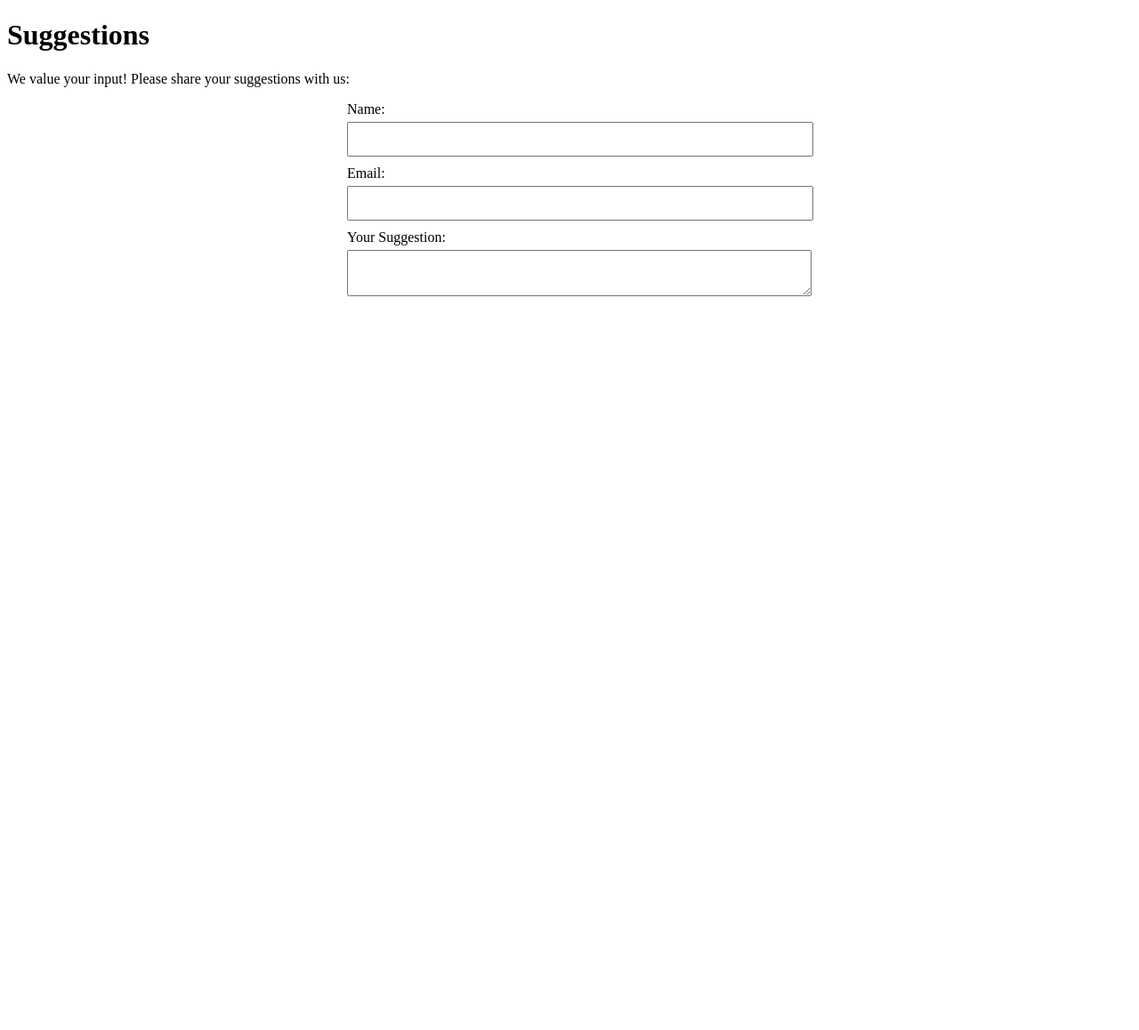
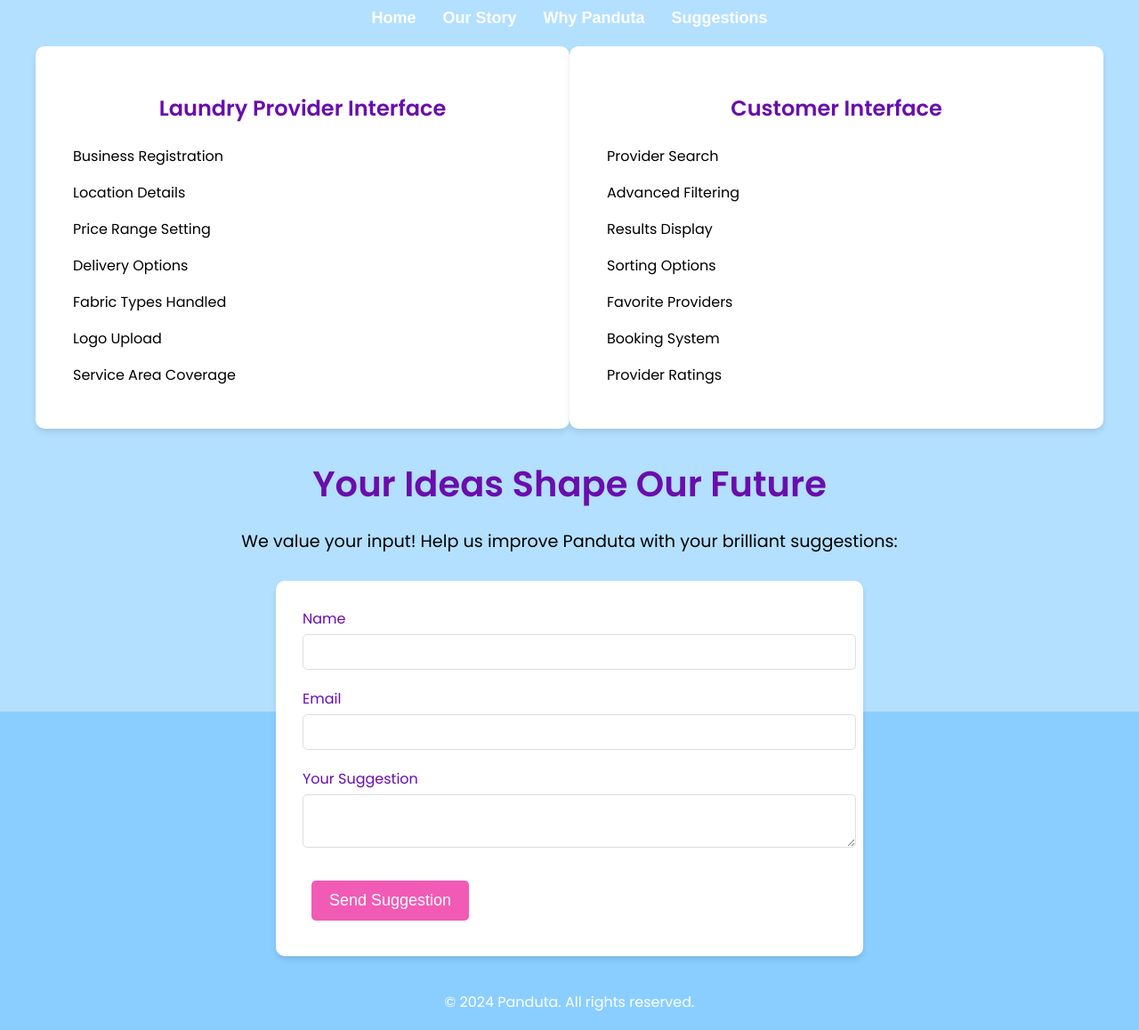
Before and after one commit to SuzanFah/panduta, a Flask app: page /suggestions in a window 1280 px wide. Shown: the whole page at 89% size. Before the commit the page ends 333 px from the top, so only its background shows below. Run offline with Flask 3, Linux system fonts and the light colour scheme; some libraries are stand-ins or nearby versions.

Commit message:
submit suggestinions scheme

```diff
--- a/panduta_landing_page/static/css/styles.css
+++ b/panduta_landing_page/static/css/styles.css
@@ -28,7 +28,7 @@
 header {
     text-align: center;
     padding: 50px 20px;
-    background-color: #b3e0ff;
+    background-color: #8aceff;
     color: rgb(3, 16, 21);
     display: flex;
     flex-direction: column;
@@ -326,38 +326,75 @@
     border-radius: 5px;
 }
 
-/* Styles for Suggestions page */
-.suggestion-form {
-    max-width: 500px;
-    margin: 0 auto;
+:root {
+    --primary-color: #6a0dad;
+    --secondary-color: #9b5de5;
+    --accent-color: #f15bb5;
+    --background-color: #b3e0ff;
+    --text-color: #333;
 }
 
-.suggestion-form label {
-    display: block;
-    margin-top: 10px;
+body.suggestions-page {
+    font-family: 'Poppins', sans-serif;
+    background-color: var(--background-color);
+    color: var(--text-color);
 }
 
-.suggestion-form input,
-.suggestion-form textarea {
+.page-title {
+    color: var(--primary-color);
+    text-align: center;
+    font-size: 2.5em;
+    margin-bottom: 20px;
+}
+
+.intro-text {
+    text-align: center;
+    font-size: 1.2em;
+    margin-bottom: 30px;
+}
+
+.suggestion-form {
+    max-width: 600px;
+    margin: 0 auto;
+    background-color: white;
+    padding: 30px;
+    border-radius: 10px;
+    box-shadow: 0 4px 6px rgba(0, 0, 0, 0.1);
+}
+
+.form-group {
+    margin-bottom: 20px;
+}
+
+.form-group label {
+    display: block;
+    margin-bottom: 5px;
+    color: var(--primary-color);
+}
+
+.form-group input,
+.form-group textarea {
     width: 100%;
     padding: 10px;
-    margin-top: 5px;
+    border: 1px solid #ddd;
+    border-radius: 5px;
+    font-size: 16px;
 }
 
-.suggestion-form button {
-    display: block;
-    width: 100%;
-    padding: 10px;
-    margin-top: 20px;
-    background-color: var(--primary-color);
+.submit-btn {
+    background-color: var(--accent-color);
     color: white;
     border: none;
+    padding: 12px 20px;
+    font-size: 18px;
+    border-radius: 5px;
     cursor: pointer;
+    transition: background-color 0.3s ease;
 }
 
-.suggestion-form button:hover {
-    background-color: var(--accent-color);
-}
+.submit-btn:hover {
+    background-color: var(--secondary-color);
+}}
 
 @keyframes fadeIn {
     from { opacity: 0; }
@@ -374,3 +411,55 @@
       text-align: center;
       margin-bottom: 30px;
   }
+
+.comparison-container {
+  display: flex;
+  justify-content: space-around;
+  margin: 2rem auto;
+  max-width: 1200px;
+}
+
+.comparison-column {
+  flex-basis: 45%;
+  background: #ffffff;
+  border-radius: 10px;
+  padding: 2rem;
+  box-shadow: 0 4px 6px rgba(0, 0, 0, 0.1);
+  transition: transform 0.3s ease;
+}
+
+.comparison-column:hover {
+  transform: translateY(-5px);
+}
+
+.comparison-column h2 {
+  color: var(--primary-color);
+  text-align: center;
+  margin-bottom: 1.5rem;
+}
+
+.feature-list {
+  list-style-type: none;
+  padding: 0;
+}
+
+.feature-list li {
+  margin-bottom: 1rem;
+  display: flex;
+  align-items: center;
+}
+
+.feature-list i {
+  margin-right: 10px;
+  color: var(--accent-color);
+}
+
+@media (max-width: 768px) {
+  .comparison-container {
+    flex-direction: column;
+  }
+
+  .comparison-column {
+    margin-bottom: 2rem;
+  }
+}
--- a/panduta_landing_page/templates/suggestions.html
+++ b/panduta_landing_page/templates/suggestions.html
@@ -4,32 +4,69 @@
   <meta charset="UTF-8">
   <meta name="viewport" content="width=device-width, initial-scale=1.0">
   <title>Suggestions - Panduta</title>
-    <link rel="stylesheet" href="styles.css">
+  <link rel="stylesheet" href="{{ url_for('static', filename='css/styles.css') }}">
+  <link href="https://fonts.googleapis.com/css2?family=Poppins:wght@300;400;600&display=swap" rel="stylesheet">
+  <script src="https://kit.fontawesome.com/your-fontawesome-kit.js" crossorigin="anonymous"></script>
 </head>
-<body>
+<body class="suggestions-page">
   <nav>
-        <!-- Copy your updated navigation here -->
+      <ul class="nav-links">
+          <li><a href="{{ url_for('index') }}">Home</a></li>
+          <li><a href="{{ url_for('our_story') }}">Our Story</a></li>
+          <li><a href="{{ url_for('why_panduta') }}">Why Panduta</a></li>
+          <li><a href="{{ url_for('suggestions') }}">Suggestions</a></li>
+      </ul>
   </nav>
 
   <main>
-        <h1>Suggestions</h1>
-        <p>We value your input! Please share your suggestions with us:</p>
+      <section class="comparison-container">
+          <div class="comparison-column provider">
+            <h2>Laundry Provider Interface</h2>
+            <ul class="feature-list">
+              <li><i class="fas fa-store"></i> Business Registration</li>
+              <li><i class="fas fa-map-marker-alt"></i> Location Details</li>
+              <li><i class="fas fa-dollar-sign"></i> Price Range Setting</li>
+              <li><i class="fas fa-truck"></i> Delivery Options</li>
+              <li><i class="fas fa-tshirt"></i> Fabric Types Handled</li>
+              <li><i class="fas fa-image"></i> Logo Upload</li>
+              <li><i class="fas fa-map"></i> Service Area Coverage</li>
+            </ul>
+          </div>
+          <div class="comparison-column customer">
+            <h2>Customer Interface</h2>
+            <ul class="feature-list">
+              <li><i class="fas fa-search"></i> Provider Search</li>
+              <li><i class="fas fa-filter"></i> Advanced Filtering</li>
+              <li><i class="fas fa-list-ul"></i> Results Display</li>
+              <li><i class="fas fa-sort"></i> Sorting Options</li>
+              <li><i class="fas fa-heart"></i> Favorite Providers</li>
+              <li><i class="fas fa-calendar-alt"></i> Booking System</li>
+              <li><i class="fas fa-star"></i> Provider Ratings</li>
+            </ul>
+          </div>
+      </section>
+
+      <h1 class="page-title">Your Ideas Shape Our Future</h1>
+      <p class="intro-text">We value your input! Help us improve Panduta with your brilliant suggestions:</p>
       <form class="suggestion-form">
-            <label for="name">Name:</label>
+          <div class="form-group">
+              <label for="name">Name</label>
               <input type="text" id="name" name="name" required>
-
-            <label for="email">Email:</label>
+          </div>
+          <div class="form-group">
+              <label for="email">Email</label>
               <input type="email" id="email" name="email" required>
-
-            <label for="suggestion">Your Suggestion:</label>
+          </div>
+          <div class="form-group">
+              <label for="suggestion">Your Suggestion</label>
               <textarea id="suggestion" name="suggestion" required></textarea>
-
-            <button type="submit">Submit Suggestion</button>
+          </div>
+          <button type="submit" class="submit-btn">Send Suggestion</button>
       </form>
   </main>
 
   <footer>
-        <!-- Copy your footer here -->
+      <p>© 2024 Panduta. All rights reserved.</p>
   </footer>
 </body>
 </html>
```
Lines whose indentation alone changed are shown as unchanged.
